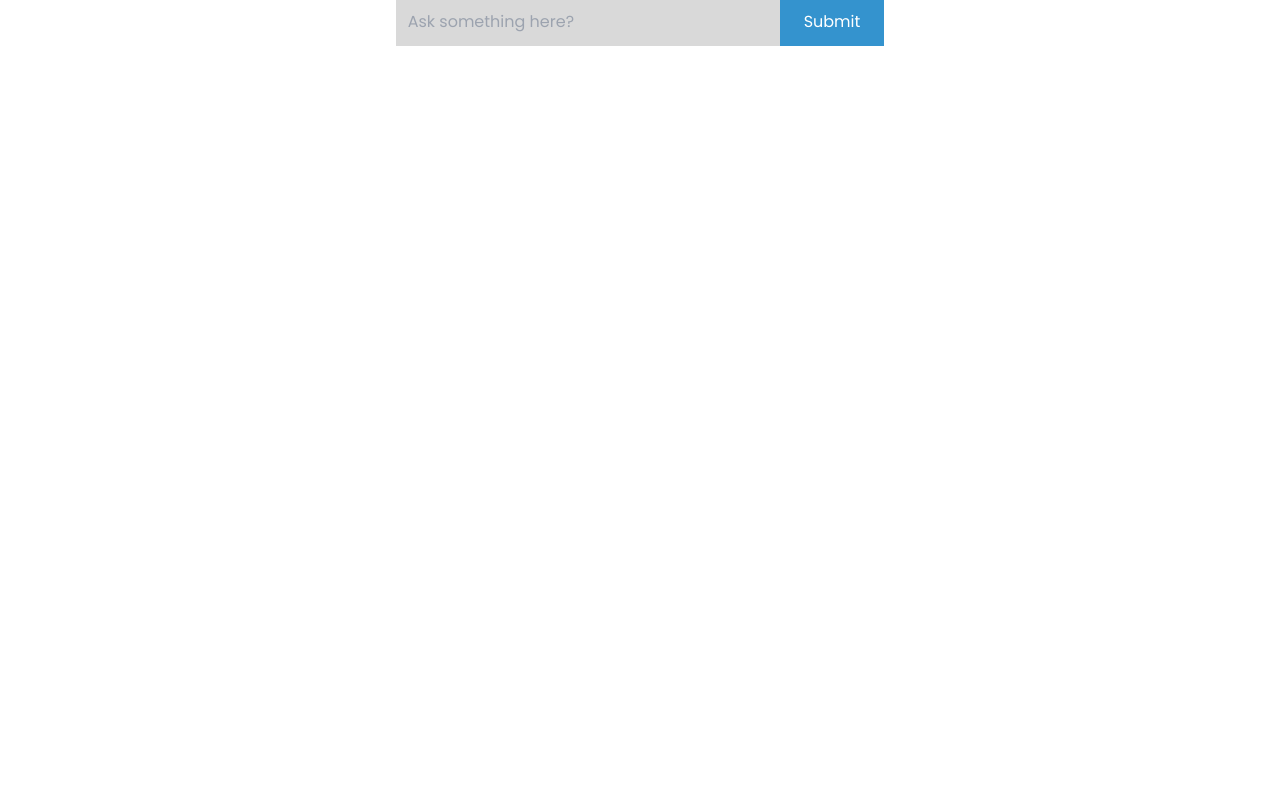
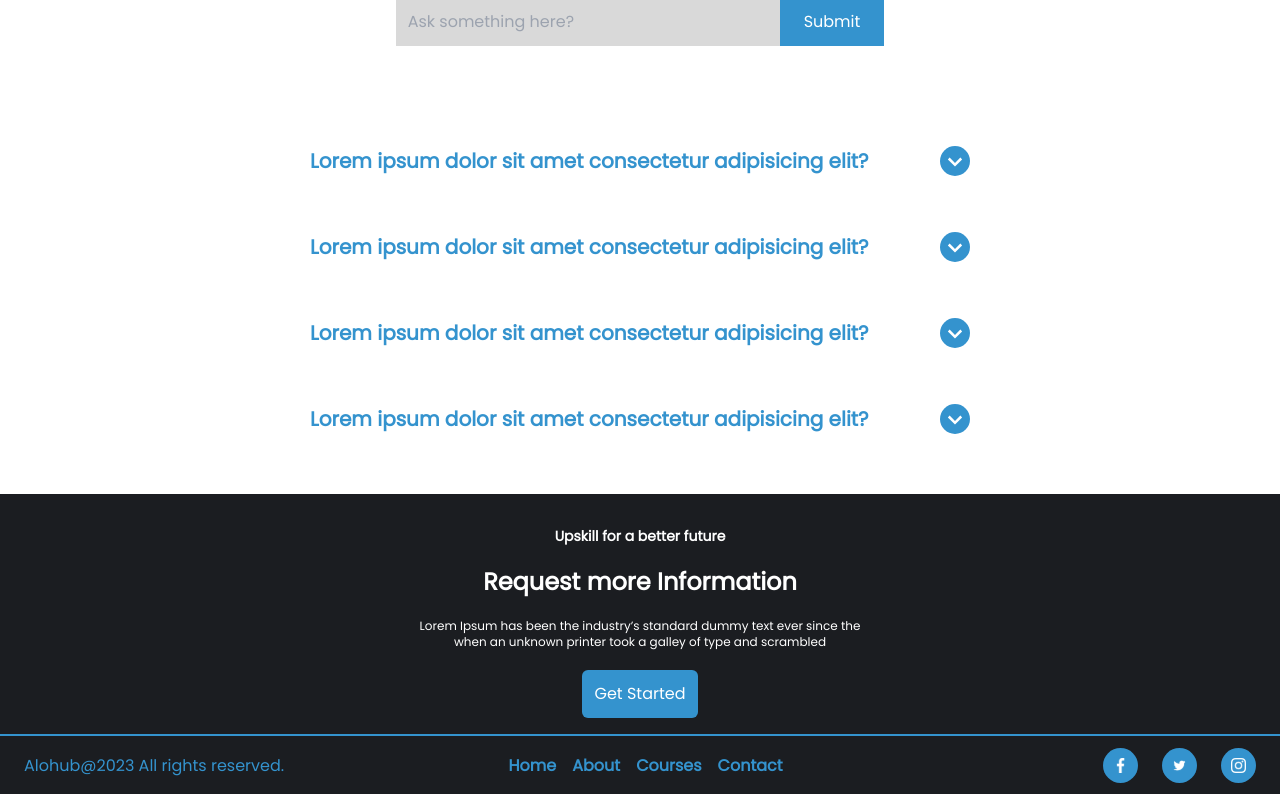
Before and after one commit to adharsh2000/alo_edu_hub, a React (Vite) app: page / in a window 1280 px wide. Shown: the part 662-1456 px from the top of the page. Before the commit the page ends 800 px from the top, so only its background shows below. Built offline with nearby package versions, Linux system fonts and the light colour scheme.

Commit message:
faq page completed

```diff
--- a/package.json
+++ b/package.json
@@ -11,13 +11,15 @@
     "preview": "vite preview"
   },
   "dependencies": {
+    "framer-motion": "^10.16.4",
     "react": "^18.2.0",
     "react-dom": "^18.2.0",
     "react-icons": "^4.11.0",
     "react-reveal": "^1.2.2",
     "react-router-dom": "^6.15.0",
     "react-slick": "^0.29.0",
-    "swiper": "^10.2.0"
+    "swiper": "^10.2.0",
+    "tw-elements-react": "^1.0.0-alpha1"
   },
   "devDependencies": {
     "@types/react": "^18.2.15",
--- /dev/null
+++ b/src/Components/Faq/FaqAccordian.jsx
@@ -0,0 +1,45 @@
+import { useState } from "react";
+
+/* import react-icons */
+import { BiChevronDown } from "react-icons/bi";
+
+/* import framer-motion */
+import { motion, AnimatePresence } from "framer-motion";
+
+const FaqAccordion = ({ question, answer }) => {
+  const [show, setShow] = useState(false);
+
+  return (
+    <div className="focus:border focus:border-app-color">
+      {/* question section */}
+      <div
+        onClick={() => setShow(!show)}
+        className="flex justify-between items-center cursor-pointer"
+      >
+        <h1 className="text-xl font-semibold text-app-color">{question}</h1>
+        <BiChevronDown
+          className={`text-3xl transition-all duration-500 bg-app-color text-white rounded-full ${
+            show ? "rotate-180" : ""
+          }`}
+        ></BiChevronDown>
+      </div>
+
+      {/* answer section */}
+      <AnimatePresence>
+        {show && (
+          <motion.div
+            initial={{ height: 0 }}
+            animate={{ height: "auto" }}
+            exit={{ height: 0 }}
+            transition={{ duration: 0.3 }}
+            className="overflow-clip"
+          >
+            <p className="pt-3 text-sm md:text-base">{answer}</p>
+          </motion.div>
+        )}
+      </AnimatePresence>
+    </div>
+  );
+};
+
+export default FaqAccordion;
--- a/src/Pages/Faq.jsx
+++ b/src/Pages/Faq.jsx
@@ -1,6 +1,10 @@
+import FaqAccordion from "../Components/Faq/FaqAccordian"
+import FaqAccordian from "../Components/Faq/FaqAccordian"
 import FaqBanner from "../Components/Faq/FaqBanner"
 import FaqSectionOne from "../Components/Faq/FaqSectionOne"
+import Footer from "../Components/Footer"
 import Navbar from "../Components/Navbar"
+import { accordions } from "../data/accordian"
 
 const Faq = () => {
   return (
@@ -8,6 +12,22 @@ const Faq = () => {
     <Navbar />
     <FaqBanner />
     <FaqSectionOne />
+    <div className="wrapper mt-20 mb-10">
+      {/* main content here */}
+      <div className="max-w-[700px] w-full mx-auto mt-10 flex flex-col gap-4">
+        {accordions.map((item, id) => {
+          // destruct
+          const { question, answer } = item;
+          return (
+            <div className="bg-darkcolor p-5 rounded-md" key={id}>
+              {/* passing two props to this component */}
+              <FaqAccordion question={question} answer={answer}></FaqAccordion>
+            </div>
+          );
+        })}
+      </div>
+    </div>
+    <Footer />
     </>
   )
 }
--- /dev/null
+++ b/src/data/accordian.js
@@ -0,0 +1,26 @@
+export const accordions = [
+    {
+      id: 1,
+      question: "Lorem ipsum dolor sit amet consectetur adipisicing elit?",
+      answer:
+        "Lorem ipsum dolor sit amet consectetur, adipisicing elit. Molestiae temporibus beatae, totam repudiandae nam recusandae ea dolores tempora maxime. adipisicing elit. Molestiae temporibus beatae, totam repudiandae adipisicing elit. Molestiae temporibus beatae, totam repudiandae nam",
+    },
+    {
+      id: 2,
+      question: "Lorem ipsum dolor sit amet consectetur adipisicing elit?",
+      answer:
+        "Lorem ipsum dolor sit amet consectetur, adipisicing elit. Molestiae temporibus beatae, totam repudiandae nam recusandae ea dolores tempora maxime.olestiae temporibus beatae, totam repudiandae nam recusandae ea dolores tempora maxime.  adipisicing elit. Molestiae temporibus beatae, totam repudiandae",
+    },
+    {
+      id: 3,
+      question: "Lorem ipsum dolor sit amet consectetur adipisicing elit?",
+      answer:
+        "Lorem ipsum dolor sit amet consectetur, adipisicing elit. Molestiae temporibus beatae, totam repudiandae nam recusandae ea dolores tempora maxime.totam repudiandae nam recusandae ea dolores tempora maxime.  adipisicing elit. Molestiae temporibus beatae it amet consectetur, adipisicing elit. Molestiae temporibus beatae, totam repudiandae nam recusandae ea dolores tempora maxime.totam repudiandae nam recusandae ea dolores",
+    },
+    {
+      id: 4,
+      question: "Lorem ipsum dolor sit amet consectetur adipisicing elit?",
+      answer:
+        "Lorem ipsum dolor sit amet consectetur, adipisicing elit. Molestiae temporibus beatae, totam repudiandae nam recusandae ea dolores tempora maxime. dolor sit amet  dolor sit amet ",
+    },
+  ];
```
Also changed, not shown: 1 other file (tests, documents, lock files or other folders).
